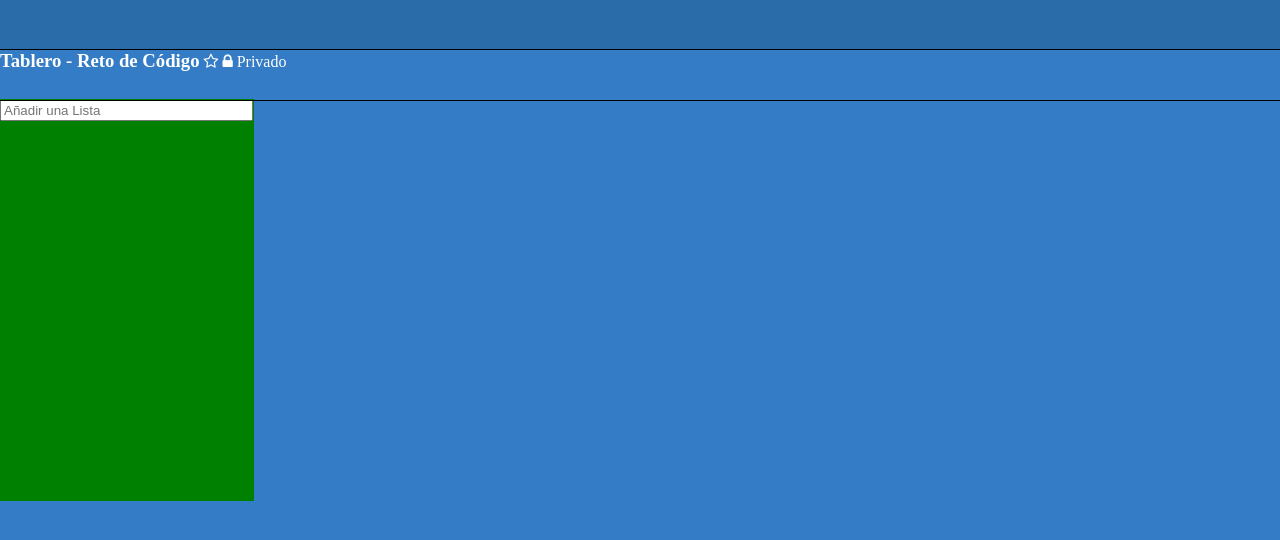
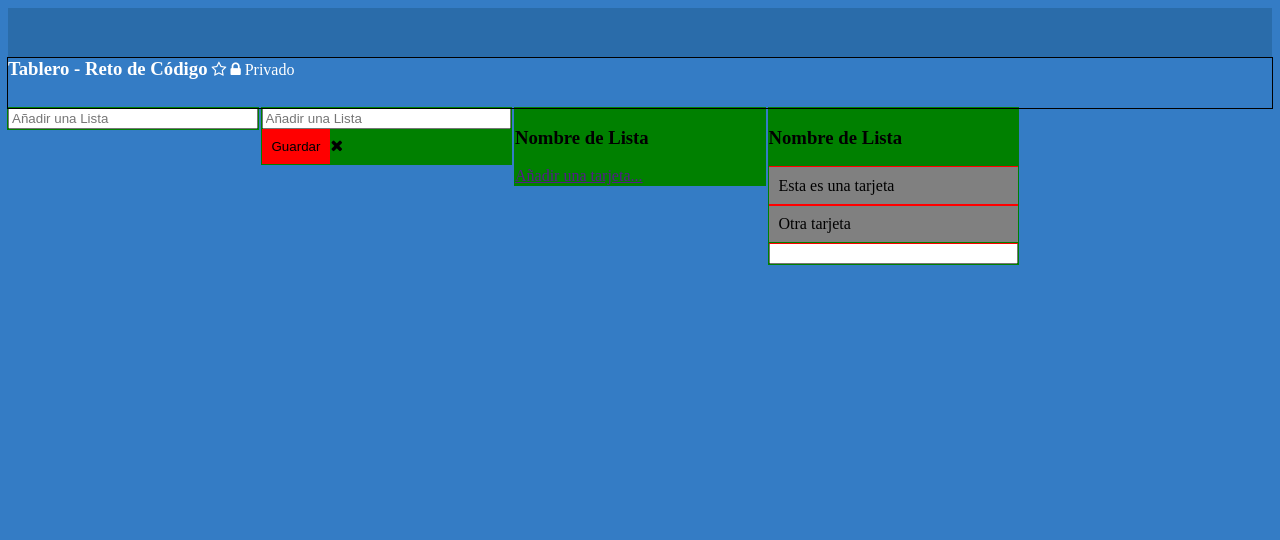
Before and after one commit to tazocar/trello, a plain HTML site: page index.html in a window 1280 px wide. Drawn offline with Linux system fonts and the light colour scheme; files whose address does not match are found by name.

Commit message:
resubiendo maqueta borrada

```diff
--- a/assets/css/main.css
+++ b/assets/css/main.css
@@ -1,5 +1,4 @@
 body{
-	margin:0;
 	background-color: #347CC5;
 }
 header{
@@ -26,7 +25,7 @@ header{
 	display: inline-block;
 	vertical-align: text-top;
 	background: green;
-	height: 400px;
+	height: auto;
 }
 .list-div input{
 	width: 100%;
@@ -40,12 +39,12 @@ header{
 	display: inline-block;
 	padding: 10px;|
 }
-.lists{
+ol{
 	list-style: none;
 	margin: 0;
 	padding:0;
 }
-.lists li{
+li{
 	background: grey;
 	outline: 1px solid red;
 	padding: 10px;
--- a/index.html
+++ b/index.html
@@ -18,7 +18,23 @@
 	</section>
 	<section id="lists-container">
 		<div class="list-div">
-			<input type="text" id="input-start" placeholder="Añadir una Lista">
+			<input type="text" class="input-start" placeholder="Añadir una Lista">
+		</div>
+		<div class="list-div">
+			<input type="text" class="input-start" placeholder="Añadir una Lista">
+			<button>Guardar</button><i class="fa fa-times" aria-hidden="true"></i>
+		</div>
+		<div class="list-div">
+			<h3>Nombre de Lista</h3>
+			<a href="">Añadir una tarjeta...</a>
+		</div>
+		<div class="list-div">
+			<h3>Nombre de Lista</h3>
+			<ol>
+				<li>Esta es una tarjeta</li>
+				<li>Otra tarjeta</li>
+			</ol>
+			<input type="text">
 		</div>
 
 	</section>
```
